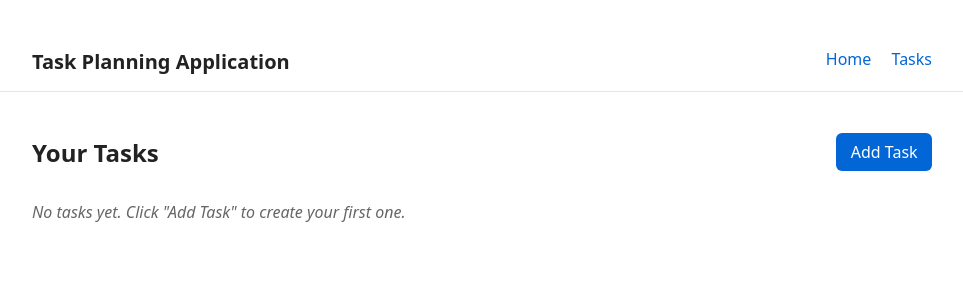
After one commit to helaghali/to_do_list_flask_app, a Flask app: page /tasks in a window 1280 px wide. The commit adds this page. Shown: the top 300 px of the page, without its empty margins (158-1121 px from the left). Run offline with Flask 3, Linux system fonts and the light colour scheme.

Commit message:
add tasks route & sqlite DB

```diff
--- a/app/routes.py
+++ b/app/routes.py
@@ -1,4 +1,7 @@
-from flask import Blueprint, render_template
+from flask import Blueprint, render_template, redirect, url_for, request, flash
+from .models import Task
+from .forms import TaskForm
+from . import db
 
 bp = Blueprint('main', __name__)
 
@@ -6,3 +9,44 @@ bp = Blueprint('main', __name__)
 @bp.route('/')
 def index():
     return render_template('index.html')
+
+
+@bp.route('/tasks')
+def tasks():
+    items = Task.query.order_by(Task.created_at.desc()).all()
+    return render_template('tasks.html', tasks=items)
+
+
+@bp.route('/tasks/add', methods=('GET', 'POST'))
+def add_task():
+    form = TaskForm()
+    if form.validate_on_submit():
+        t = Task(title=form.title.data, description=form.description.data, done=form.done.data)
+        db.session.add(t)
+        db.session.commit()
+        flash('Task added.', 'success')
+        return redirect(url_for('.tasks'))
+    return render_template('task_form.html', form=form, action='Add')
+
+
+@bp.route('/tasks/<int:id>/edit', methods=('GET', 'POST'))
+def edit_task(id):
+    task = Task.query.get_or_404(id)
+    form = TaskForm(obj=task)
+    if form.validate_on_submit():
+        task.title = form.title.data
+        task.description = form.description.data
+        task.done = form.done.data
+        db.session.commit()
+        flash('Task updated.', 'success')
+        return redirect(url_for('.tasks'))
+    return render_template('task_form.html', form=form, action='Edit')
+
+
+@bp.route('/tasks/<int:id>/delete', methods=('POST',))
+def delete_task(id):
+    task = Task.query.get_or_404(id)
+    db.session.delete(task)
+    db.session.commit()
+    flash('Task deleted.', 'info')
+    return redirect(url_for('.tasks'))
--- a/app/static/css/style.css
+++ b/app/static/css/style.css
@@ -7,3 +7,62 @@ body {
 header h1 {
   margin: 0 0 1rem 0;
 }
+
+.container {
+  max-width: 900px;
+  margin: 0 auto;
+  padding: 0 1rem;
+}
+
+.site-header {
+  border-bottom: 1px solid #e6e6e6;
+  margin-bottom: 1.5rem;
+  padding: 1rem 0;
+}
+
+.brand {
+  display: inline-block;
+  margin: 0;
+  font-size: 1.25rem;
+}
+
+.site-nav {
+  float: right;
+}
+
+.site-nav a {
+  margin-left: 1rem;
+  color: #0366d6;
+  text-decoration: none;
+}
+
+.hero {
+  background: linear-gradient(180deg, #f8fafc 0%, #fff 100%);
+  padding: 2rem;
+  border-radius: 8px;
+  margin-bottom: 1rem;
+}
+
+.btn {
+  display: inline-block;
+  background: #0366d6;
+  color: white;
+  padding: 0.5rem 0.9rem;
+  border-radius: 6px;
+  text-decoration: none;
+}
+
+.quick-start code { background:#f1f1f1; padding:2px 6px; border-radius:4px }
+
+.tasks-header { display:flex; justify-content:space-between; align-items:center; margin-bottom:0.75rem }
+
+.task-list { list-style:none; padding:0; margin:0 }
+.task-item { display:flex; justify-content:space-between; gap:1rem; padding:0.75rem; border:1px solid #eee; border-radius:6px; margin-bottom:0.6rem }
+.task-title { font-weight:600 }
+.task-desc { color:#444; margin-top:0.4rem }
+.task-meta { text-align:right }
+.muted { color:#666 }
+.link { color:#0366d6; text-decoration:none; margin-left:0.5rem }
+.link-danger { color:#c92a2a }
+.badge { background:#2ea44f; color:white; padding:2px 6px; border-radius:4px; font-size:0.75rem; margin-left:0.5rem }
+.empty { color:#666; font-style:italic }
--- a/app/templates/base.html
+++ b/app/templates/base.html
@@ -7,10 +7,16 @@
     <link rel="stylesheet" href="{{ url_for('static', filename='css/style.css') }}">
   </head>
   <body>
-    <header>
-      <h1>Flask Starter</h1>
+    <header class="site-header">
+      <div class="container">
+        <h1 class="brand">Task Planning Application</h1>
+        <nav class="site-nav">
+          <a href="{{ url_for('main.index') }}">Home</a>
+          <a href="{{ url_for('main.tasks') }}">Tasks</a>
+        </nav>
+      </div>
     </header>
-    <main>
+    <main class="container">
       {% block content %}{% endblock %}
     </main>
   </body>
--- a/app/templates/index.html
+++ b/app/templates/index.html
@@ -3,5 +3,9 @@
 {% block title %}Home - Flask Starter{% endblock %}
 
 {% block content %}
-  <p>Welcome — this is your starter Flask app. Edit `app/routes.py` to add routes.</p>
+  <section class="hero">
+    <h2>Welcome to your Todo app</h2>
+    <p>Manage tasks simply and quickly. Create, edit and remove tasks from your personal list.</p>
+    <p><a class="btn" href="{{ url_for('main.tasks') }}">View Tasks</a></p>
+  </section>
 {% endblock %}
--- /dev/null
+++ b/app/templates/tasks.html
@@ -0,0 +1,32 @@
+{% extends 'base.html' %}
+
+{% block title %}Tasks - Flask Starter{% endblock %}
+
+{% block content %}
+  <div class="tasks-header">
+    <h2>Your Tasks</h2>
+    <a class="btn" href="{{ url_for('main.add_task') }}">Add Task</a>
+  </div>
+
+  <ul class="task-list">
+    {% for t in tasks %}
+      <li class="task-item">
+        <div class="task-main">
+          <div class="task-title">{{ t.title }} {% if t.done %}<span class="badge">done</span>{% endif %}</div>
+          <div class="task-desc">{{ t.description }}</div>
+        </div>
+        <div class="task-meta">
+          <small class="muted">{{ t.created_at.strftime('%Y-%m-%d %H:%M') }}</small>
+          <div class="task-actions">
+            <a class="link" href="{{ url_for('main.edit_task', id=t.id) }}">Edit</a>
+            <form action="{{ url_for('main.delete_task', id=t.id) }}" method="post" style="display:inline">
+              <button class="link link-danger" type="submit">Delete</button>
+            </form>
+          </div>
+        </div>
+      </li>
+    {% else %}
+      <li class="empty">No tasks yet. Click "Add Task" to create your first one.</li>
+    {% endfor %}
+  </ul>
+{% endblock %}
--- a/requirements.txt
+++ b/requirements.txt
@@ -1 +1,3 @@
 Flask>=2.2,<3
+Flask-SQLAlchemy>=3.0
+Flask-WTF>=1.1
```
Also changed, not shown: app/__init__.py (+15 -1 lines), app/forms.py (added, +10 -0 lines), app/models.py (added, +13 -0 lines), app/templates/task_form.html (added, +22 -0 lines), init_db.py (added, +12 -0 lines), README.md.
